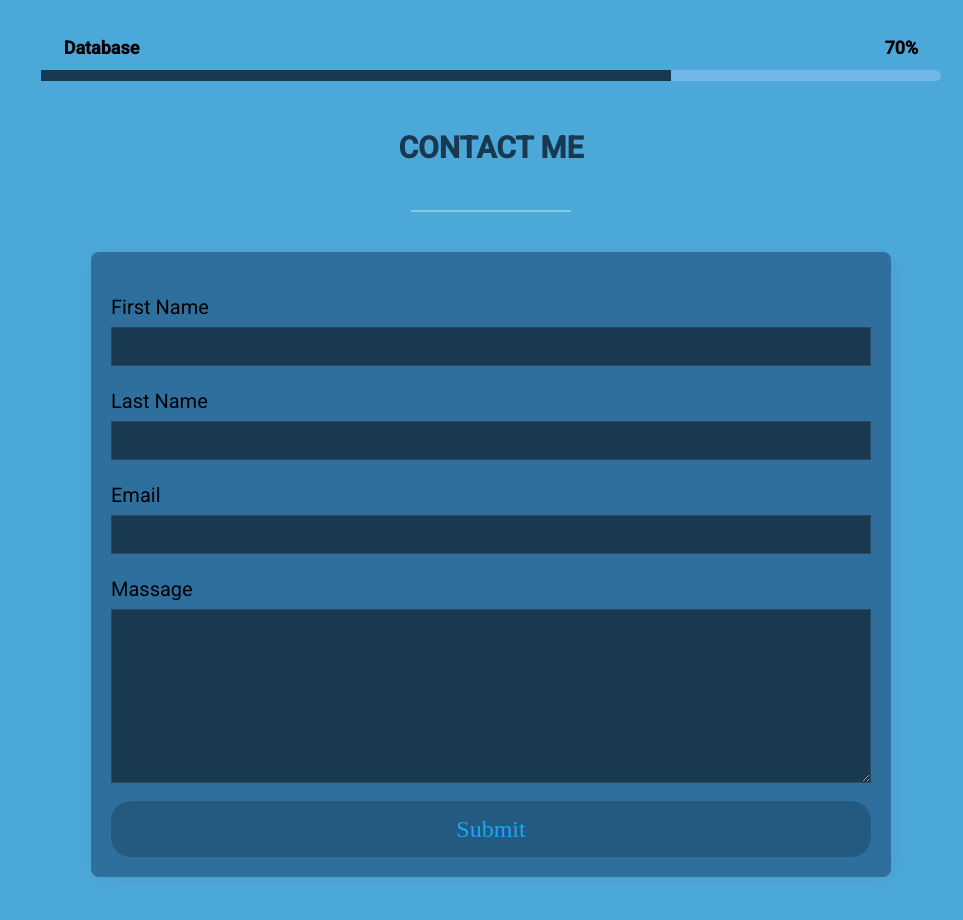
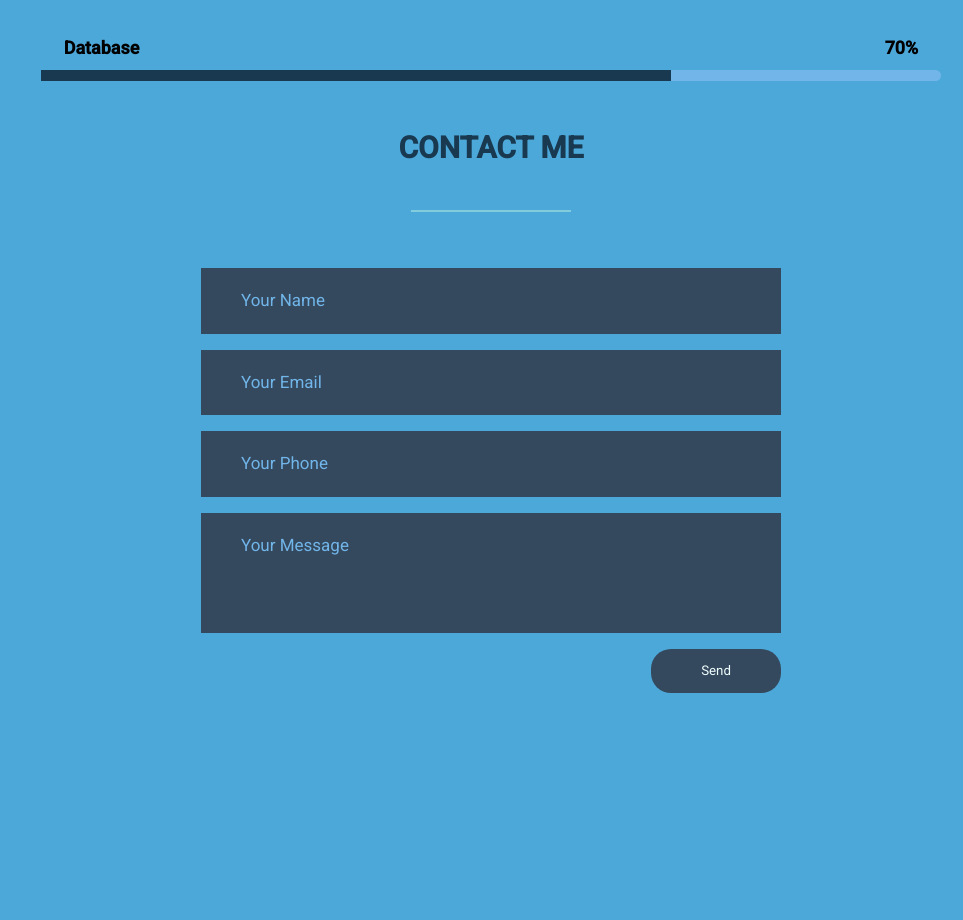
Before and after one commit to stronkle/my-final-portfoilo, a plain HTML site: page home.html in a window 1280 px wide. Shown: the part 4300-5220 px from the top of the page, without its empty margins (317-1280 px from the left). Drawn offline with Linux system fonts and the light colour scheme.

Commit message:
Add files via upload

```diff
--- a/code.js
+++ b/code.js
@@ -10,49 +10,3 @@ window.onscroll = () => {
   menu.classList.remove("fa-times");
   header.classList.remove("active");
 };
-
-window.addEventListener("DOMContentLoaded", function () {
-  // get the form elements defined in your form HTML above
-
-  var form = document.getElementById("my-form");
-  // var button = document.getElementById("my-form-button");
-  var status = document.getElementById("status");
-
-  // Success and Error functions for after the form is submitted
-
-  function success() {
-    form.reset();
-    status.classList.add("success");
-    status.innerHTML = "Thanks!";
-  }
-
-  function error() {
-    status.classList.add("error");
-    status.innerHTML = "Oops! There was a problem.";
-  }
-
-  // handle the form submission event
-
-  form.addEventListener("submit", function (ev) {
-    ev.preventDefault();
-    var data = new FormData(form);
-    ajax(form.method, form.action, data, success, error);
-  });
-});
-
-// helper function for sending an AJAX request
-
-function ajax(method, url, data, success, error) {
-  var xhr = new XMLHttpRequest();
-  xhr.open(method, url);
-  xhr.setRequestHeader("Accept", "application/json");
-  xhr.onreadystatechange = function () {
-    if (xhr.readyState !== XMLHttpRequest.DONE) return;
-    if (xhr.status === 200) {
-      success(xhr.response, xhr.responseType);
-    } else {
-      error(xhr.status, xhr.response, xhr.responseType);
-    }
-  };
-  xhr.send(data);
-}
--- a/home.html
+++ b/home.html
@@ -250,38 +250,41 @@
     <!-- start of contact section  -->
 
     <section class="contact" id="contact">
-      <h1 class="section-title">Contact me</h1>
-      <div class="border"></div>
-      <div class="container">
-        <form
-          action="https://formspree.io/f/mzbykqyy"
-          method="POST"
-          id="my-form"
-        >
-          <div class="form-group">
-            <label for="firstName"> First Name</label>
-            <input type="text" id="firstName" name="firstName" />
-          </div>
-
-          <div class="form-group">
-            <label for="latsName">Last Name</label>
-            <input type="text" id="lastName" name="lastName" />
-          </div>
-
-          <div class="form-group">
-            <label for="email">Email</label>
-            <input type="email" id="email" name="email" />
-          </div>
-
-          <div class="form-group">
-            <label for="massage">Massage</label>
-            <textarea name="massage" id="massage" cols="30" rows="6"></textarea>
-          </div>
-
-          <button type="submit">Submit</button>
+      <div class="contact-section">
+        <h1 class="section-title">Contact me</h1>
+        <div class="border"></div>
+        <form class="contact-form" action="home.html" method="post">
+          <input
+            type="text"
+            name="first_name"
+            class="contact-form-text"
+            placeholder="Your name"
+          />
+          <input
+            type="email"
+            name="email"
+            class="contact-form-text"
+            placeholder="Your email"
+          />
+          <input
+            type="number"
+            name="phone"
+            class="contact-form-text"
+            placeholder="Your phone"
+          />
+          <textarea
+            class="contact-form-text"
+            name="message"
+            placeholder="Your message"
+          ></textarea>
+          <input
+            class="contact-form-btn"
+            type="submit"
+            name="submit"
+            value="send"
+          />
         </form>
       </div>
-      <div id="status"></div>
     </section>
     <!-- end of contact section  -->
 
--- a/style.css
+++ b/style.css
@@ -426,88 +426,58 @@ section {
 /* end of skills section  */
 
 /* start of contact section  */
-.container {
-  width: 100%;
-  max-width: 800px;
-  margin: 0 auto;
-  padding: 20px;
-  box-shadow: 2px 2px 20px #00000010;
-  border-radius: 8px;
-  margin-bottom: 20px;
-  background-color: #2e6f9e;
-}
-.form-group {
-  width: 100%;
-  margin-top: 20px;
-
-  font-size: 20px;
+.contact-form {
+  max-width: 600px;
+  margin: auto;
+  padding: 0 10px;
+  overflow: hidden;
 }
 
-.form-group input,
-.form-group textarea {
+.contact-form-text {
+  display: block;
   width: 100%;
-  color: white;
-  padding: 5px;
-  background-color: #183950;
-  font-size: 18px;
-  border: 1px solid rgba(128, 128, 128, 0.199);
-  margin-top: 5px;
+  box-sizing: border-box;
+  margin: 16px 0;
+  border: 0;
+  background: #34495e;
+  padding: 20px 40px;
+  outline: none;
+  color: #71b5e9;
+  transition: 0.5s;
+  font-size: 17px;
+}
+.contact-form-text:focus {
+  box-shadow: 0 0 10px 4px #34495e;
+}
+.contact-form-text::placeholder {
+  color: #71b5e9;
+  font-size: 17px;
 }
 
-textarea {
-  resize: vertical;
+.contact-form-text:hover {
+  letter-spacing: 0.03rem;
 }
-button[type="submit"] {
-  width: 100%;
-  border: none;
-  outline: none;
-  padding: 10px;
-  font-size: 24px;
+textarea.contact-form-text {
+  resize: none;
+  height: 120px;
+}
+.contact-form-btn {
+  float: right;
+  border: 0;
+  background: #34495e;
+  color: #eefbfb;
+  padding: 12px 50px;
   border-radius: 20px;
-  font-family: "Montserrat";
-  background-color: #245980;
-  color: rgb(27, 166, 247);
-  text-align: center;
   cursor: pointer;
-  margin-top: 10px;
-  transition: 0.5s ease background-color;
+  transition: 0.5s;
 }
-button[type="submit"]:hover {
-  background-color: #82ccdd;
-  color: #12232e;
+.contact-form-btn:hover {
+  background: #2980b9;
 }
-#status {
-  width: 90%;
-  max-width: 500px;
-  text-align: center;
-  padding: 10px;
-  margin: 0 auto;
-  border-radius: 8px;
+.contact form a {
+  font-size: 17px;
+  color: #71b5e9;
 }
-#status.success {
-  background-color: rgb(211, 250, 153);
-  animation: status 4s ease forwards;
-}
-#status.error {
-  background-color: rgb(250, 129, 92);
-  color: white;
-  animation: status 4s ease forwards;
-}
-@keyframes status {
-  0% {
-    opacity: 1;
-    pointer-events: all;
-  }
-  90% {
-    opacity: 1;
-    pointer-events: all;
-  }
-  100% {
-    opacity: 0;
-    pointer-events: none;
-  }
-}
-
 /* end of contact section  */
 
 @media (max-width: 450px) {
```
